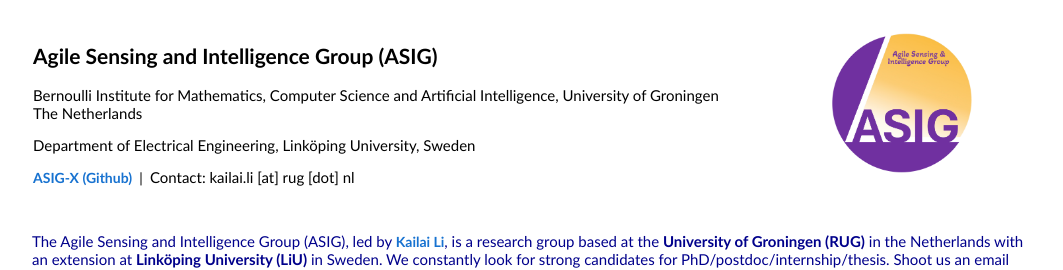
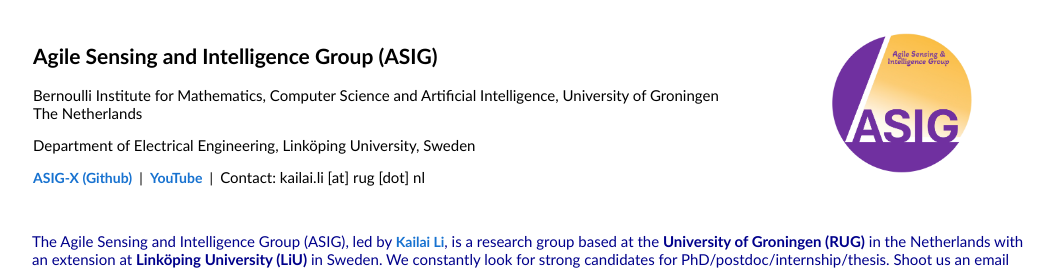
Before and after one commit to ASIG-X/ASIG-X.github.io, a plain HTML site: page index.html in a window 1280 px wide. Shown: the top 270 px of the page, without its empty margins (108-1171 px from the left). Drawn offline with Linux system fonts and the light colour scheme.

Commit message:
added youtube

```diff
--- a/index.html
+++ b/index.html
@@ -32,6 +32,7 @@
                     <p><span style="color:black;font-size:15px;"> Department of Electrical Engineering, Linköping University, Sweden</span></p>
                     <p>
                         <span style="font-weight:bold;"> <a href="https://github.com/ASIG-X">ASIG-X (Github)</a></span> &nbsp|&nbsp
+                        <span style="font-weight:bold;"> <a href="https://www.youtube.com/channel/UCe8YeetJK6v80wsgTwi1BmQ">YouTube</a></span> &nbsp|&nbsp
                         <span style="color:black;font-size:15px;"> Contact: kailai.li [at] rug [dot] nl</span>
                     </p>
                 </td>
```
